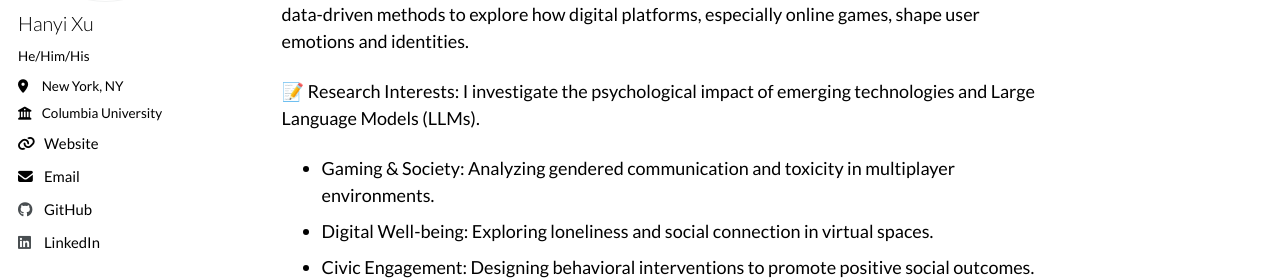
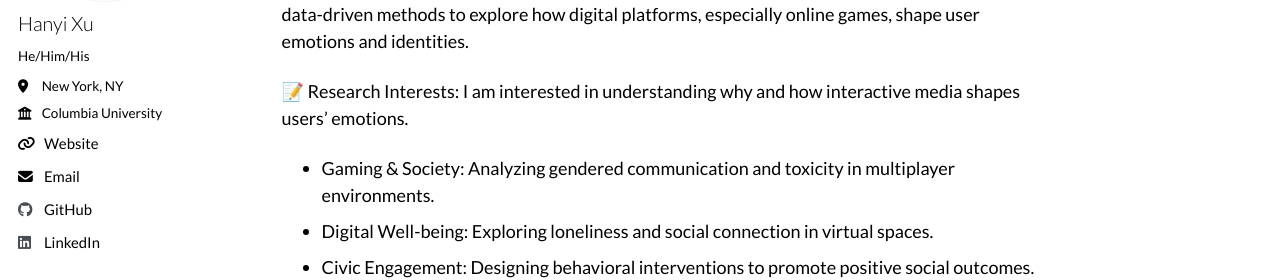
Before and after one commit to hanyixu/hanyixu.github.io, a Jekyll site: the page built from _pages/about.md, in a window 1280 px wide and 1352 px high. Shown: the part 279-559 px from the top of the window. Built offline with Jekyll 4.4.1, drawn with Linux system fonts in a browser that asks for light colours; nearby versions of some CDN libraries; library files that are not in the unit come from our copies.

Commit message:
Update about.md

```diff
--- a/_pages/about.md
+++ b/_pages/about.md
@@ -13,7 +13,7 @@ Columbia University 26'
 
 I recently graduated from Columbia University. I am interested in the intersection of media psychology, Human-Computer Interaction (HCI), and computational social science. My work uses data-driven methods to explore how digital platforms, especially online games, shape user emotions and identities.
 
-📝 Research Interests: I investigate the psychological impact of emerging technologies and Large Language Models (LLMs).
+📝 Research Interests: I am interested in understanding why and how interactive media shapes users’ emotions.
 - Gaming & Society: Analyzing gendered communication and toxicity in multiplayer environments.
 - Digital Well-being: Exploring loneliness and social connection in virtual spaces.
 - Civic Engagement: Designing behavioral interventions to promote positive social outcomes.
```
